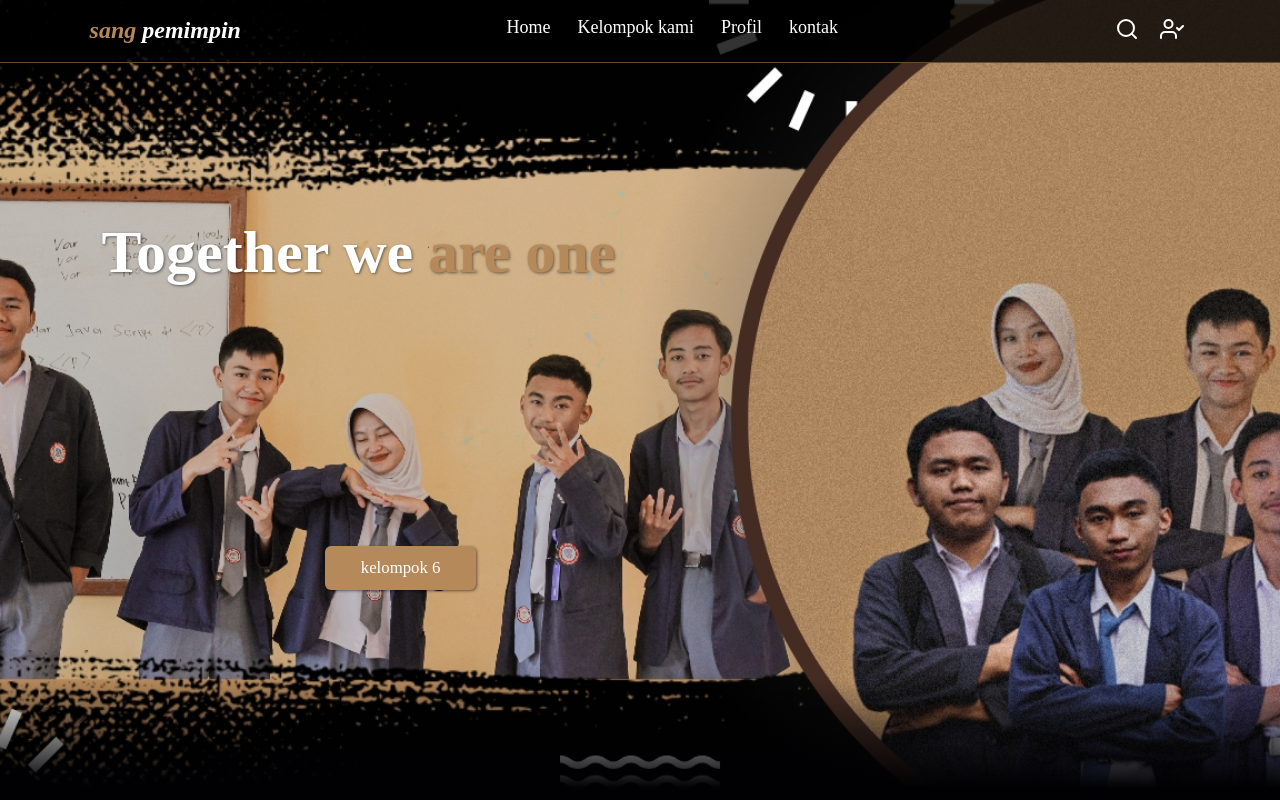
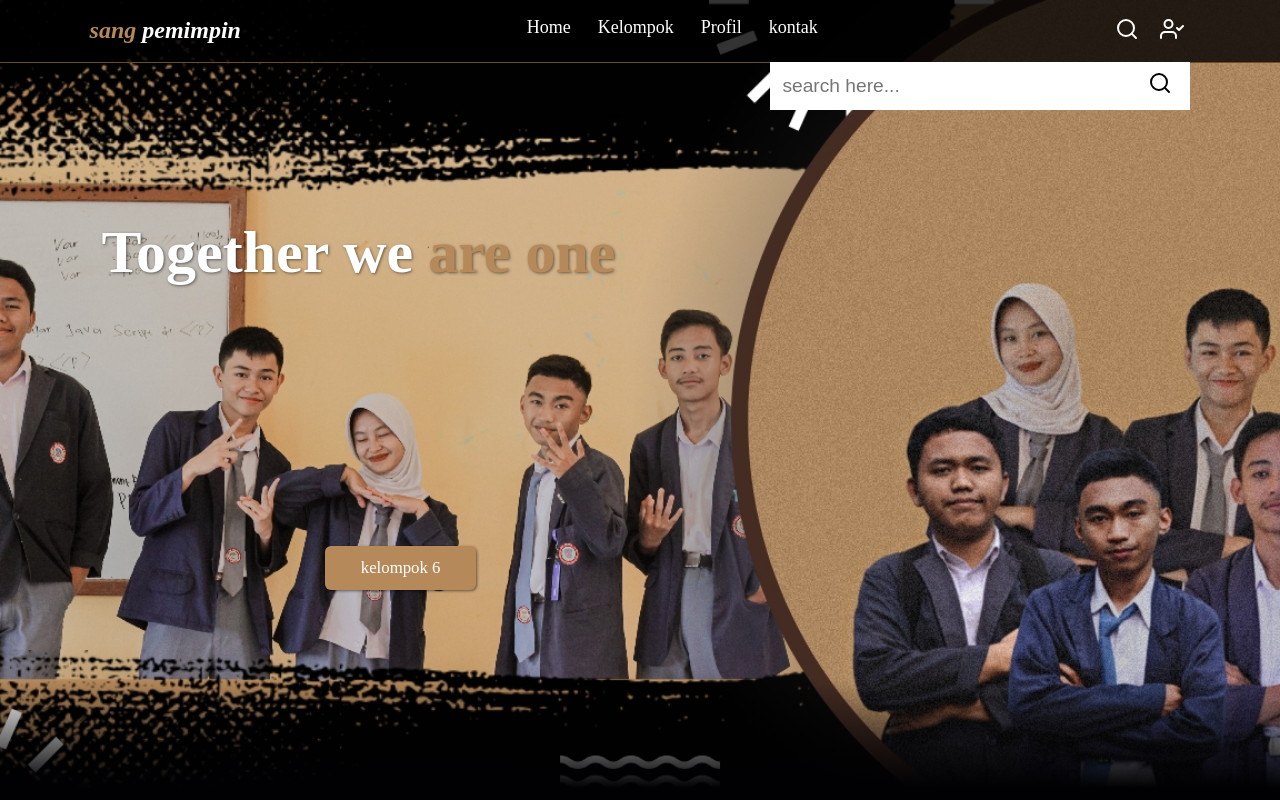
Before and after one commit to Nizy10/sang-pemimpin, a plain HTML site: page index.html/index.html in a window 1280 px wide. Both pictures are taken after a click on the link 1127 px from the left and 36 px from the top of the page. Shown: the top 800 px of the page. Drawn offline with nearby package versions, Linux system fonts and the light colour scheme.

Commit message:
sang-pemimpin

```diff
--- a/index.html/css/style.css
+++ b/index.html/css/style.css
@@ -88,8 +88,41 @@ color: #fff;
     display: none;
 }
 
+/* navbar search form */
+.navbar .search-form {
+    position: absolute;
+    top: 100%;
+    right: 7%;
+    background-color: #fff;
+    width: 35rem;
+    height: 4rem;
+    display: flex;
+    align-items: center;
+    transform: scaleY(0);
+    transform-origin: top;
+    transition: 0.3s;
+}
 
-/* Hero Selection */
+.navbar .search-form.active {
+    transform: scaleY(1);
+}
+
+.navbar .search-form input {
+    height: 90%;
+    width: 90%;
+    font-size: 1.6rem;
+    color: var(--bg);
+    padding: 1rem;
+}
+
+.navbar .search-form label {
+    cursor: pointer;
+    font-size: 2rem;
+    margin-right: 1.5rem;
+    color: var(--bg);
+}
+
+/* Hero Section */
 .hero {
     min-height: 100vh;
     display: flex;
@@ -369,6 +402,11 @@ footer .credit a {
     flex-wrap: wrap;
 }
 
+.navbar .search-form {
+    width: 70%;
+    right: 2rem;
+}
+
 .about .row .about-img img{
     height: 24rem;
     object-fit: cover;
--- a/index.html/index.html
+++ b/index.html/index.html
@@ -25,33 +25,43 @@
 
       <div class="navbar-nav">
         <a href="#home">Home</a>
-        <a href="#about">Kelompok kami</a>
+        <a href="#about">Kelompok </a>
         <a href="#Profil">Profil</a>
         <a href="#Contact">kontak</a>
       </div>
 
     <div class="navbar-extra">
-        <a href="#" id="search"><i data-feather="search"></i></a>
+        <a href="#" id="search-button"><i data-feather="search"></i></a>
         <a href="#" id="user-check"><i data-feather="user-check"></i></a>
         <a href="#" id="hamburger-menu"><i data-feather="menu"></i></a>
     </div>
+
+    <!-- Search Form start -->
+    <div class="search-form">
+      <input type="search" id="search-box" placeholder="search here...">
+      <label for="search-box"><i data-feather="search"></i></label>
+    </div>
+    <!-- Search Form end -->
+
     </nav>
     <!-- navbar end -->
 
 
-    <!-- Hero sectiont start -->
+    <!-- Hero section start -->
     <section class="hero" id="home">
       <main class="content">
         <h1> Together we <span>are one</span></h1>
         <p></p>
-        <a href="#" class="cta">kelompok 6</a>
+        <div class="links">
+          <a href="#about" class="cta">kelompok 6</a>
+        </div>
       </main>
     </section>
 
-    <!-- Hero sectiont end -->
+    <!-- Hero section end -->
 
 
-    <!-- about selection start -->
+    <!-- about section start -->
 <section id="about" class="about">
   <h2>Kelompok<span> Kami</span></h2>
   <div class="row">
@@ -65,10 +75,10 @@
     </div>
   </div>
 </section>
-    <!-- about selection end -->
+    <!-- about section end -->
 
 
-    <!-- Profil selection start -->
+    <!-- Profil section start -->
 <section id="Profil" class="Profil">
   <h2>Profil <span> Kami</span></h2>
   <div class="row">
@@ -109,10 +119,10 @@
 
   </div>
 </section>
-    <!-- Profil selection end -->
+    <!-- Profil section end -->
 
 
-    <!-- contact selection start -->
+    <!-- contact section start -->
 <section id="Contact" class="Contact">
   <h2>kontak <span>kami</span></h2>
  <div class="row">
@@ -138,7 +148,7 @@
 
 </div>
 </section>
-    <!-- Contact selection end -->
+    <!-- Contact section end -->
 
 
     <!-- Feather start -->
@@ -151,7 +161,7 @@
 
 <div class="links">
   <a href="#home">home</a>
-  <a href="#about">Abaout us</a>
+  <a href="#about">kelompok 6</a>
   <a href="#Profil">Profil kami</a>
   <a href="#Contact">Contact Kami</a>
 </div>
--- a/index.html/js/script.js
+++ b/index.html/js/script.js
@@ -1,15 +1,34 @@
-// Toggle class active
+// Toggle class active untuk hamburger menu
 const navbarNav = document.querySelector('.navbar-nav');
 // ketika hamburger menu di klik
-document.querySelector('#hamburger-menu') .onclick = () => {
-    navbarNav.classList.toggle('active')
+document.querySelector('#hamburger-menu') .onclick = (e) => {
+    navbarNav.classList.toggle('active');
+    e.preventDefault();
 };
 
-// klik di luar sidebar untuk menghilangkan nav
-const hamburger = document.querySelector('#hamburger-menu');
+//Toggle  class active untuk seacrh form
+const searchForm = document.querySelector('.search-form');
+const searchBox = document.querySelector('#search-box');
+
+
+document.querySelector('#search-button') .onclick = (e) => {
+    searchForm.classList.toggle('active');
+    searchBox.focus();
+    e.preventDefault();
+};
+
+
+
+// klik di luar elemen
+const hm = document.querySelector('#hamburger-menu');
+const sb = document.querySelector('#search-button');
 
 document.addEventListener('click', function(e) {
-    if(!hamburger.contains(e.target) && !navbarNav.contains(e.target)) {
-        navbarNav.classList.remove('active')
+    if(!hm.contains(e.target) && !navbarNav.contains(e.target)) {
+        navbarNav.classList.remove('active');
+    }
+
+    if(!sb.contains(e.target) && !searchForm.contains(e.target)) {
+        searchForm.classList.remove('active');
     }
 });
```
Also changed, not shown: index.html/img/1.jpg.
